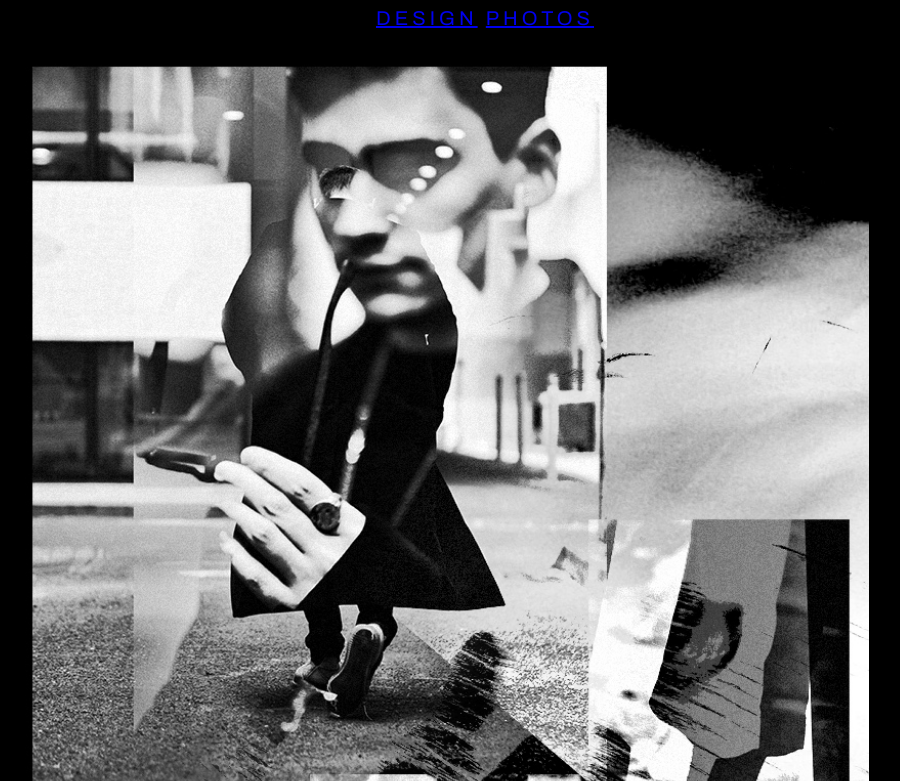
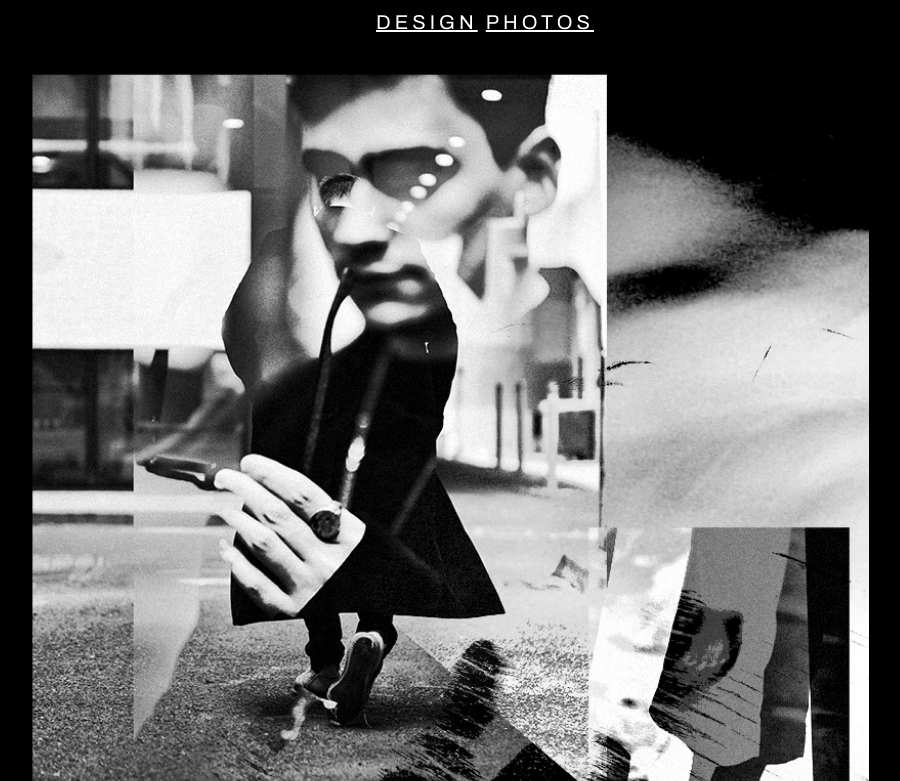
Before and after one commit to ElFamosoMurphy/Main-site, a plain HTML site: page index.html in a window 1280 px wide. Shown: the part 91-872 px from the top of the page, without its empty margins (155-1055 px from the left). Drawn offline with Linux system fonts and the light colour scheme.

Commit message:
Update style.css

```diff
--- a/style.css
+++ b/style.css
@@ -45,3 +45,22 @@ body {
     max-width: 1200px;
     position: center;
   }
+
+  nav {
+    display: flex;
+    flex-direction: column;
+    justify-content: center;
+    align-items: center;
+  }
+
+  .nav-link {
+    color: white;
+    text-transform: uppercase;
+    margin: 0.25rem;
+}
+
+  @media only screen and (min-width: 768px) {
+  nav{
+    flex-direction: row;
+  }
+}
```
